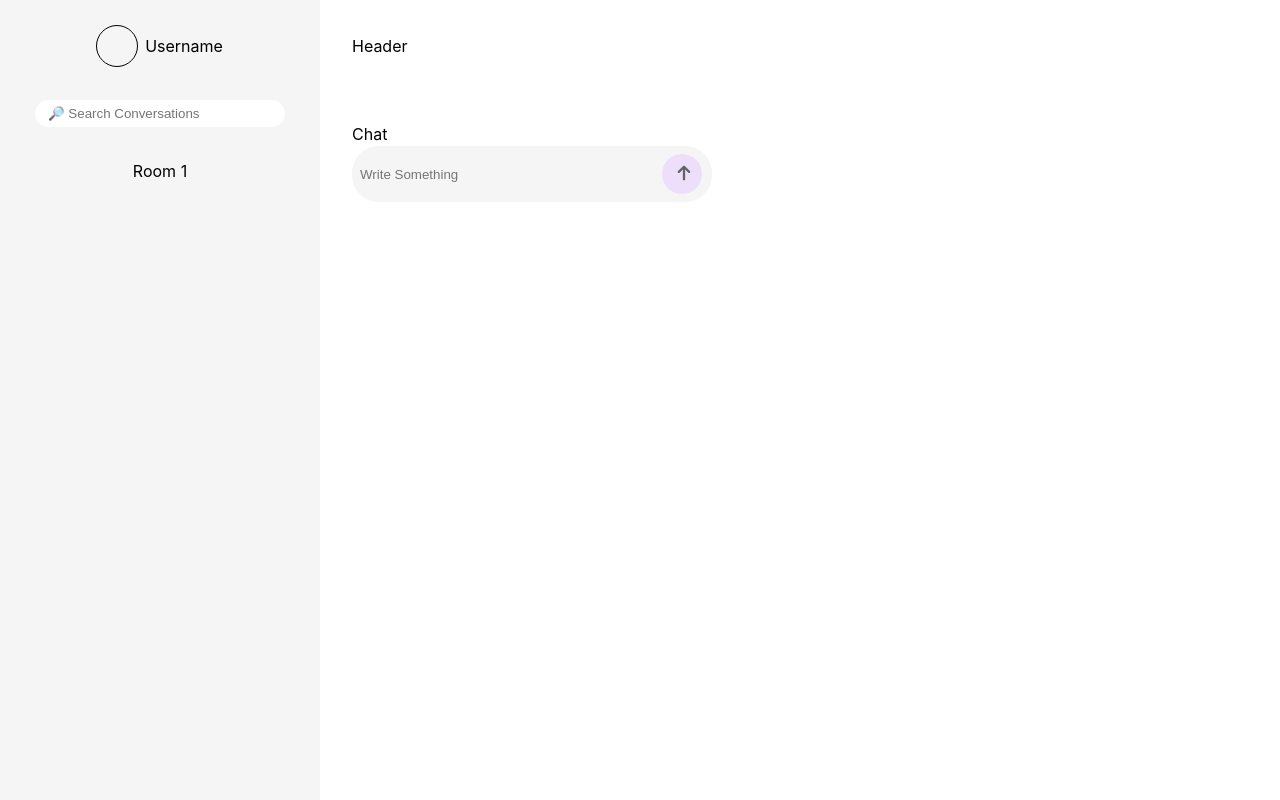
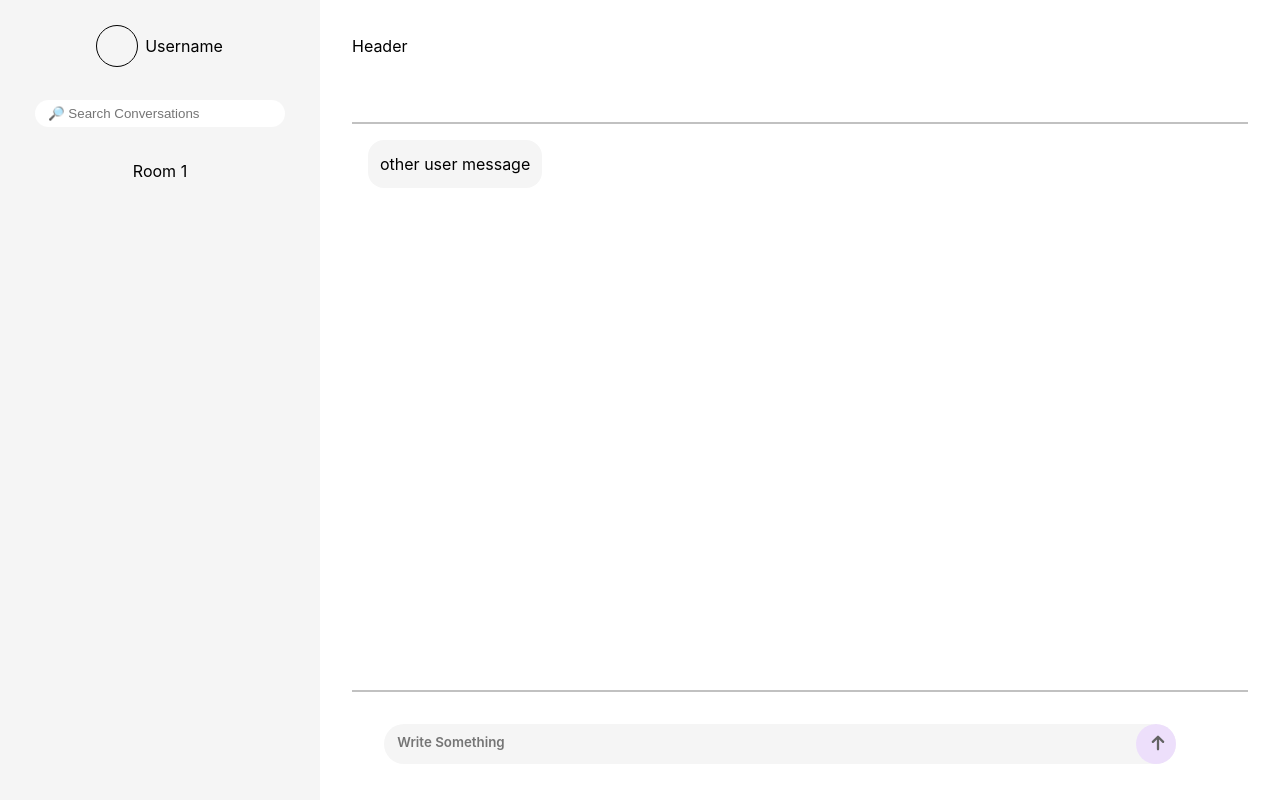
Before and after one commit to cal1co/java-chat, a React (Vite) app in the folder chat-client/: page / in a window 1280 px wide. Built offline with nearby package versions, Linux system fonts and the light colour scheme.

Commit message:
chat styling complete

```diff
--- a/chat-client/src/Components/ChatComponent.tsx
+++ b/chat-client/src/Components/ChatComponent.tsx
@@ -1,47 +1,99 @@
-import { useState } from 'react';
+import { useState, useRef, useEffect } from 'react';
+import { v4 as uuidv4 } from 'uuid';
 
-const ChatComponent: React.FC = ():React.ReactElement => {
+type Message = {
+    messageId: string
+    userId: number,
+    sender: string,
+    message: string,
+    timestamp: Date,
+}
 
+const ChatComponent: React.FC = (): React.ReactElement => {
     const [message, setMessage] = useState<string>('');
+    const [messages, setMessages] = useState<Message[]>([]);
+    const [currUser, setCurrUser] = useState<String>("Alex");
+
+    const textareaRef = useRef<HTMLTextAreaElement>(null);
+    const chatWrapperRef = useRef<HTMLDivElement>(null);
+
+    useEffect(() => {
+        adjustTextareaHeight();
+    }, [message])
+
+    useEffect(() => {
+        if (chatWrapperRef.current) {
+            chatWrapperRef.current.scrollTop = chatWrapperRef.current.scrollHeight;
+        }
+    }, [messages]);
 
     const sendMessage = () => {
-        setMessage('')
+        const newMessage: Message = {
+            messageId: uuidv4(),
+            message,
+            userId: 1,
+            sender: "Alex",
+            timestamp: new Date()
+        }
+        setMessages([...messages, newMessage]);
+        setMessage('');
     }
-    const handleKeyDown = (e: React.KeyboardEvent<HTMLInputElement>) => {
-        if (e.key === 'Enter' && message.trim() !== '') {
+
+    const handleKeyDown = (e: React.KeyboardEvent<HTMLTextAreaElement>) => {
+        if (e.key === 'Enter' && !e.shiftKey && message.trim() !== '') {
             e.preventDefault();
             sendMessage();
         }
     }
 
+    const adjustTextareaHeight = () => {
+        if (textareaRef.current) {
+            textareaRef.current.style.height = 'auto';
+            textareaRef.current.style.height = `${textareaRef.current.scrollHeight}px`;
+        }
+    }
+
     return (
         <div className="chat-component">
-            Chat
-            <div className="chat-wrapper">
+            <div className="chat-wrapper" ref={chatWrapperRef}>
+                <div className={`chat-message non-user-message`}>
+                    <div className={`message-content`}>
+                        other user message
+                    </div>
+                </div>
+                {messages.map((msg) => (
+                    <div className={`chat-message ${msg.sender == currUser ? "user-message" : "non-user-message"}`} key={msg.messageId}>
+                        <div className={`message-content`}>
+                            {msg.message}
+                        </div>
+                    </div>
+                ))}
 
             </div>
 
             <div className="message-wrapper">
-                <input
-                    type="text"
+                <textarea
+                    className="chat-box"
+                    ref={textareaRef}
                     placeholder="Write Something"
                     value={message}
                     onChange={(e) => setMessage(e.target.value)}
                     onKeyDown={handleKeyDown}
+                    rows={1}
+                    style={{ resize: 'none', overflow: 'hidden' }}
                 />
                 <button
                     onClick={sendMessage}
-                    disabled={message.length === 0}
+                    disabled={message.trim() === ''}
                     type="submit"
                 >
                     <svg xmlns="http://www.w3.org/2000/svg" width="32" height="32" viewBox="0 0 32 32">
-                        <path fill="#636363" fill-rule="evenodd" d="M15.192 8.906a1.143 1.143 0 0 1 1.616 0l5.143 5.143a1.143 1.143 0 0 1-1.616 1.616l-3.192-3.192v9.813a1.143 1.143 0 0 1-2.286 0v-9.813l-3.192 3.192a1.143 1.143 0 1 1-1.616-1.616z" clip-rule="evenodd"/>
+                        <path fill="#636363" fillRule="evenodd" d="M15.192 8.906a1.143 1.143 0 0 1 1.616 0l5.143 5.143a1.143 1.143 0 0 1-1.616 1.616l-3.192-3.192v9.813a1.143 1.143 0 0 1-2.286 0v-9.813l-3.192 3.192a1.143 1.143 0 1 1-1.616-1.616z" clipRule="evenodd"/>
                     </svg>
-
                 </button>
             </div>
         </div>
     )
 }
 
-export default ChatComponent
+export default ChatComponent;
--- a/chat-client/src/Components/ChatsComponent.css
+++ b/chat-client/src/Components/ChatsComponent.css
@@ -22,8 +22,8 @@
 .profile-pic {
     outline:1px solid black;
     border-radius:5em;
-    height:40px;
-    width:40px;
+    min-height:2.5em;
+    min-width:2.5em;
 }
 .profile-username {
     display: flex;
--- a/chat-client/src/Components/CurrentChatComponent.css
+++ b/chat-client/src/Components/CurrentChatComponent.css
@@ -1,3 +1,8 @@
+:root {
+    --accent: #E8D1FF;
+    --gray-accent: rgb(99, 99, 99);
+}
+
 .current-chat-component {
     flex:1;
     background-color:white;
@@ -5,50 +10,116 @@
     padding:10px;
     padding-inline:2em;
 }
+.chat-components-wrapper {
+    width:70vw;
+}
 
 /* Header */
 .chat-header-component {
     margin-top:1em;
     height:5em;
     padding-block:0.5em;
+    border-bottom:2px solid rgb(193, 193, 193);
 }
 
 /* Chat */
+.chat-component {
+    display:flex;
+    flex-direction:column;
+    height: 80vh;
+    width:100%;
+    margin: 0 auto;
+}
+
+.chat-wrapper {
+    flex: 1;
+    overflow-y:auto;
+    margin-bottom:1em;
+    border-bottom:2px solid rgb(193, 193, 193);
+    display:flex;
+    flex-direction:column;
+    scroll-behavior:smooth;
+    padding-bottom:1em;
+}
+
+.chat-message {
+    white-space: pre-wrap;
+    margin-inline:1em;
+    margin-top:1em;
+    max-width:30vw;
+    width:fit-content;
+    display:flex;
+    padding:0.75em;
+    border-radius:1em;
+}
+.message-content {
+    overflow-wrap: break-word;
+    word-wrap:break-word;
+    hyphens:auto;
+}
+.user-message {
+    background-color:var(--accent);
+    align-self:flex-end;
+}
+.user-message > .message-content::selection {
+    background-color:rgba(255, 255, 255, 0.6);
+}
+.non-user-message {
+    background-color:rgb(245, 245, 245);
+    align-self:flex-start;
+}
+.non-user-message > .message-content::selection {
+    background-color: #e8d1ffb6;
+}
+
 .message-wrapper {
     display: flex;
-    width:25em;
+    min-width:25em;
+    width:65vw;
+    margin: 0 auto;
+    margin-top:1em;
     justify-content:center;
     align-items:center
 }
 
-.message-wrapper input {
-    height:3em;
+.message-wrapper textarea {
+    font-family: Inter, system-ui, Avenir, Helvetica, Arial, sans-serif;
+    min-height:3em;
     flex: 1;
-    padding: 8px;
+    padding: 0.75em;
     border-top-left-radius:2em;
     border-bottom-left-radius:2em;
     outline:none;
     border:none;
-    color: rgb(99, 99, 99);
+    color: var(--gray-accent);
     background-color:rgb(245, 245, 245);
     border-radius: 2em;
+    font-weight:600;
+    padding-left:1em;
+    padding-right:3.5em;
+    resize:none;
+    overflow:hidden;
+    box-sizing:border-box;
+}
+.message-wrapper textarea::selection {
+    background:#e8d1ffb6;
 }
 
 .message-wrapper button {
     height:3em;
     width:3em;
-    background-color: #E8D1FF;
+    background-color: var(--accent);
     color: #fff;
     border: none;
     border-radius: 10em;
-    transform:translate(-125%);
+    transform:translate(-100%);
     justify-content:center;
     align-items:center;
     cursor: pointer;
 }
 
 .message-wrapper button:hover {
-    background-color: #e8d1ffc5;
+    background-color: #dbbdfac5;
 }
 
 .message-wrapper button:disabled {
--- a/chat-client/src/Components/CurrentChatComponent.tsx
+++ b/chat-client/src/Components/CurrentChatComponent.tsx
@@ -5,8 +5,10 @@ import "./CurrentChatComponent.css"
 const CurrentChatComponent: React.FC = (): React.ReactElement => {
     return (
         <div className="current-chat-component">
-            <ChatHeaderComponent/>
-            <ChatComponent/>
+            <div className="chat-components-wrapper">
+                <ChatHeaderComponent/>
+                <ChatComponent/>
+            </div>
         </div>
     )
 }
--- a/chat-client/src/index.css
+++ b/chat-client/src/index.css
@@ -24,9 +24,9 @@ a {
   color: #646cff;
   text-decoration: inherit;
 }
-a:hover {
+/* a:hover {
   color: #535bf2;
-}
+} */
 
 body {
   margin: 0;
```
Also changed, not shown: package.json (added, +8 -0 lines), 1 other file (tests, documents, lock files or other folders).
